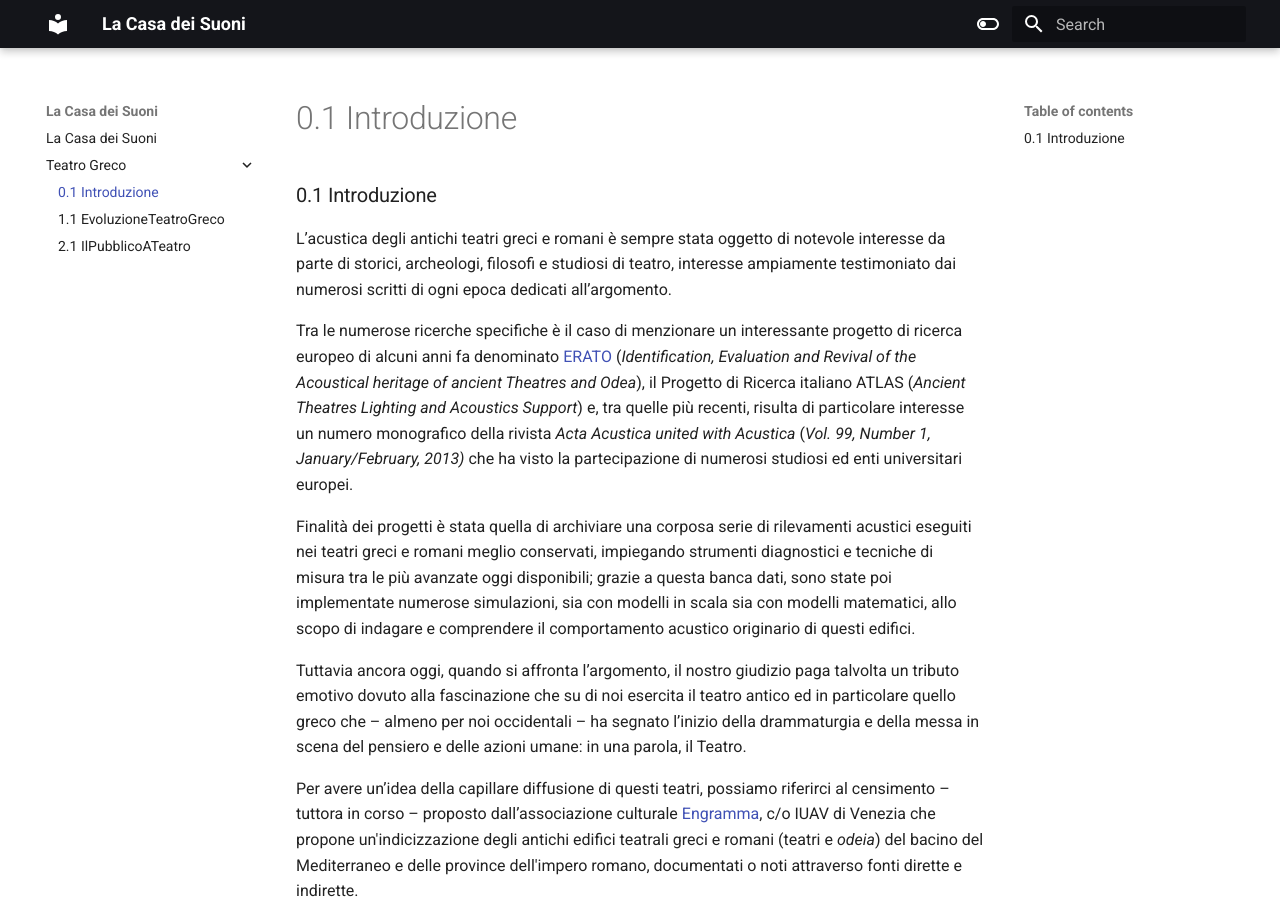
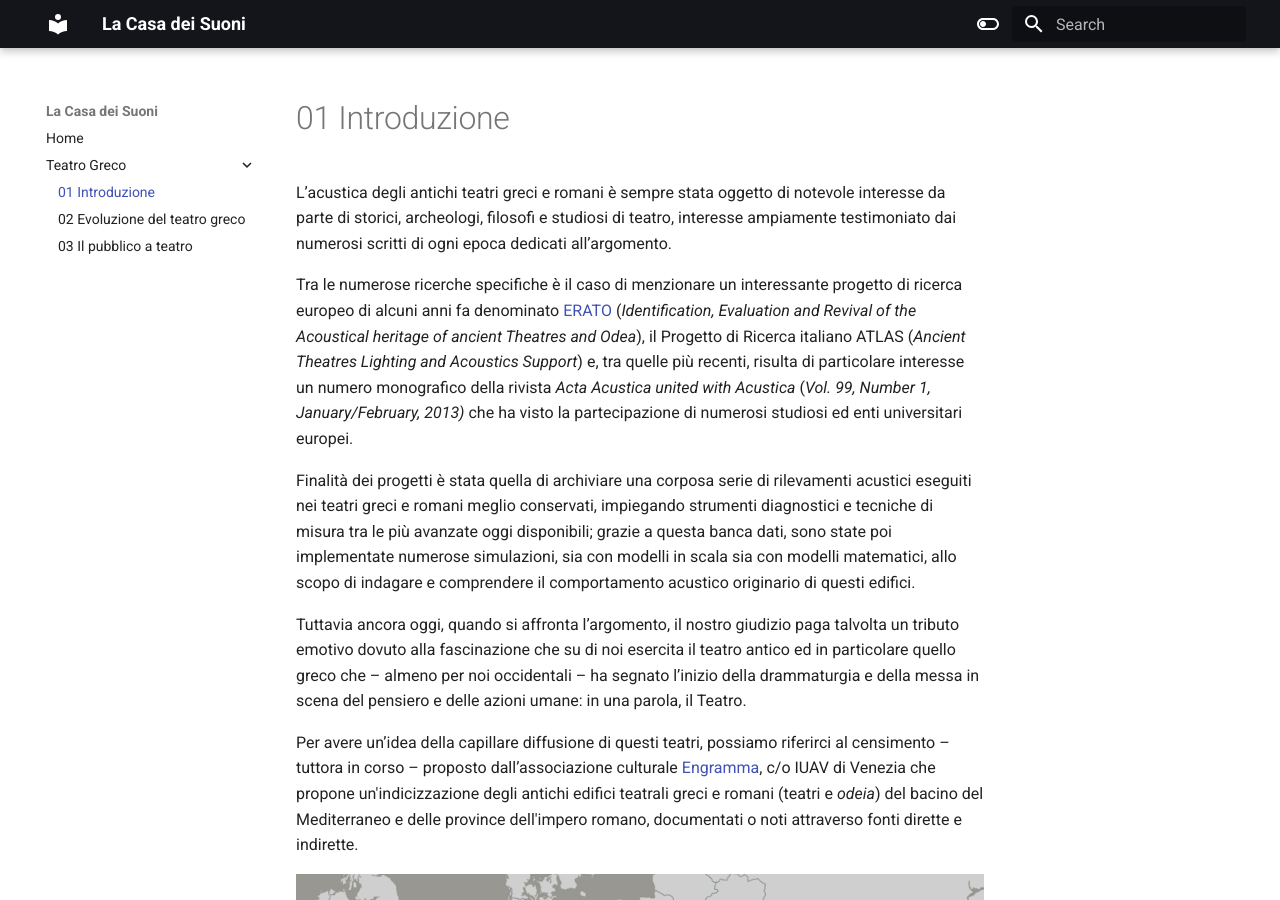
Before and after one commit to davideriboli/La-Casa-dei-Suoni, an MkDocs documentation site: the page built from docs/Teatro Greco/01 Introduzione.md, in a window 1280 px wide and 900 px high. Built offline with MkDocs 1.6.1 and Material for MkDocs 9.7.7, drawn with Linux system fonts in a browser that asks for light colours.

Commit message:
Commit 00003

```diff
--- a/docs/Teatro Greco/0.1_Introduzione.md
+++ b/docs/Teatro Greco/01 Introduzione.md
@@ -1,5 +1,3 @@
-### 0.1 Introduzione
-
 L’acustica degli antichi teatri greci e romani è sempre stata oggetto di notevole interesse da parte di storici, archeologi, filosofi e studiosi di teatro, interesse ampiamente testimoniato dai numerosi scritti di ogni epoca dedicati all’argomento.
 
 Tra le numerose ricerche specifiche è il caso di menzionare un interessante progetto di ricerca europeo di alcuni anni fa denominato [ERATO](https://cordis.europa.eu/project/id/ICA3-CT-2002-10031) (_Identification, Evaluation and Revival of the Acoustical heritage of ancient Theatres and Odea_), il Progetto di Ricerca italiano ATLAS (_Ancient Theatres Lighting and Acoustics Support_) e, tra quelle più recenti, risulta di particolare interesse un numero monografico della rivista _Acta Acustica united with Acustica_ (_Vol._  _99, Number 1, January/February, 2013)_ che ha visto la partecipazione di numerosi studiosi ed enti universitari europei.
--- a/docs/index.md
+++ b/docs/index.md
@@ -1,5 +1,3 @@
-# La Casa dei Suoni
-
 _Studi acustici sull'edificio teatrale_
 
 di Marco Facondi
```
Also changed, not shown: docs/Teatro Greco/02 Evoluzione del teatro greco.md (renamed from docs/Teatro Greco/1.1_EvoluzioneTeatroGreco.md, +0 -2 lines), docs/Teatro Greco/03 Il pubblico a teatro.md (renamed from docs/Teatro Greco/2.1_IlPubblicoATeatro.md, +0 -2 lines).
